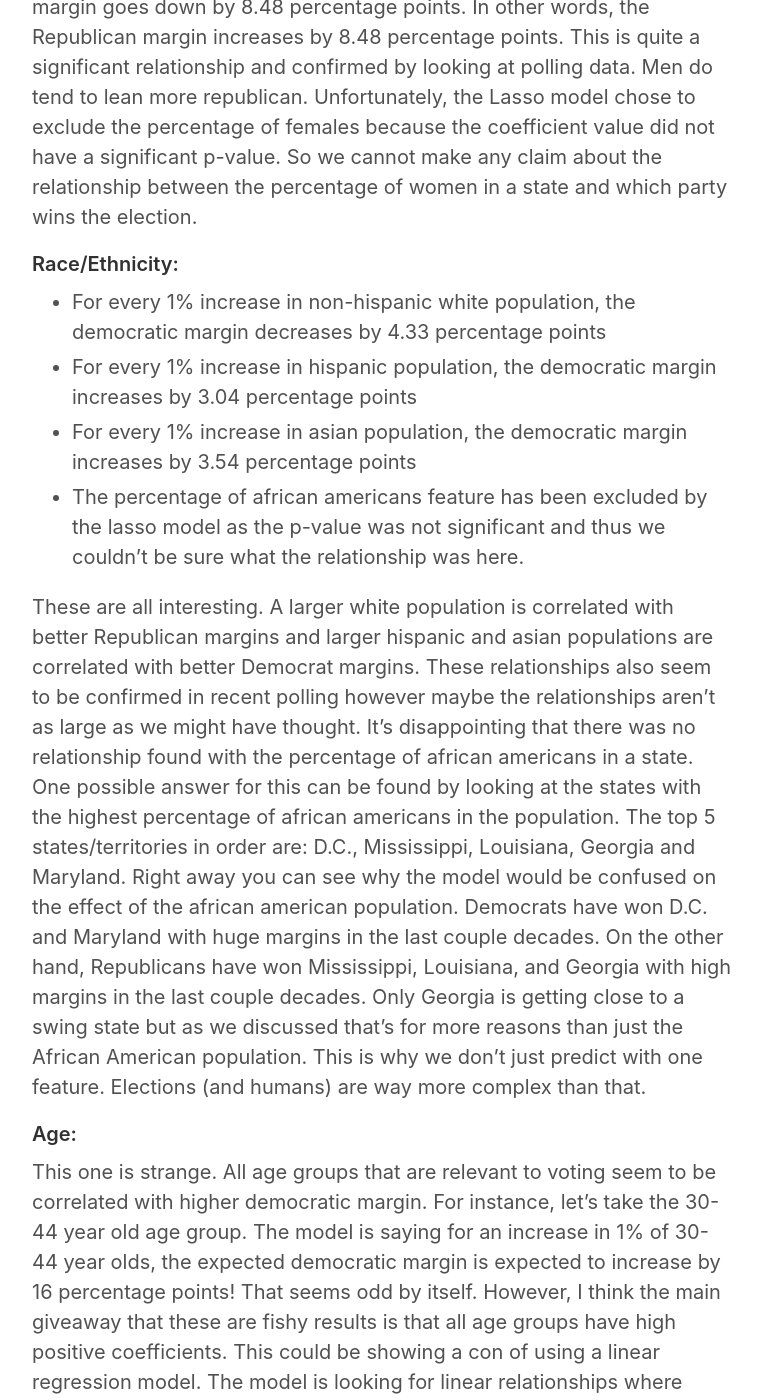
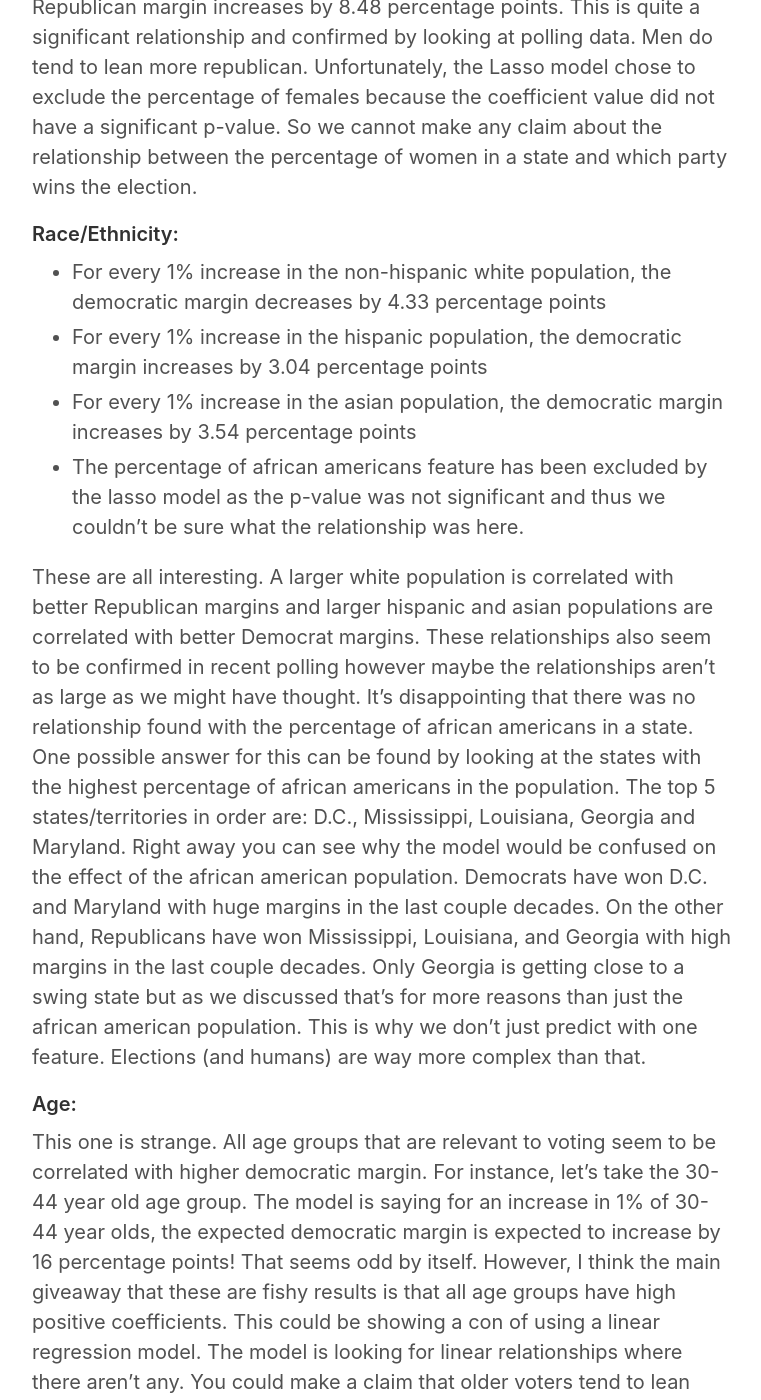
Before and after one commit to samirthanedar/samirthanedar.github.io, a Jekyll site: the page built from _posts/2020-09-14-Demographics-Election-Forecast-Model.md, in a window 1280 px wide and 1400 px high, scrolled down 6827 px. Shown: the whole window, without its empty margins (258-1019 px from the left). Built offline with Jekyll 4.4.1, drawn with Linux system fonts in a browser that asks for light colours; some of the changed text lies outside the part shown.

Commit message:
edited election forecasting blog

```diff
--- a/_posts/2020-09-14-Demographics-Election-Forecast-Model.md
+++ b/_posts/2020-09-14-Demographics-Election-Forecast-Model.md
@@ -137,12 +137,12 @@ The model has the coefficient of male population at -8.48. This means for every
 
 #### Race/Ethnicity:
 
-* For every 1% increase in non-hispanic white population, the democratic margin decreases by 4.33 percentage points
-* For every 1% increase in hispanic population, the democratic margin increases by 3.04 percentage points
-* For every 1% increase in asian population, the democratic margin increases by 3.54 percentage points
+* For every 1% increase in the non-hispanic white population, the democratic margin decreases by 4.33 percentage points
+* For every 1% increase in the hispanic population, the democratic margin increases by 3.04 percentage points
+* For every 1% increase in the asian population, the democratic margin increases by 3.54 percentage points
 * The percentage of african americans feature has been excluded by the lasso model as the p-value was not significant and thus we couldn’t be sure what the relationship was here.
 
-These are all interesting. A larger white population is correlated with better Republican margins and larger hispanic and asian populations are correlated with better Democrat margins. These relationships also seem to be confirmed in recent polling however maybe the relationships aren’t as large as we might have thought. It’s disappointing that there was no relationship found with the percentage of african americans in a state. One possible answer for this can be found by looking at the states with the highest percentage of african americans in the population. The top 5 states/territories in order are: D.C., Mississippi, Louisiana, Georgia and Maryland. Right away you can see why the model would be confused on the effect of the african american population. Democrats have won D.C. and Maryland with huge margins in the last couple decades. On the other hand, Republicans have won Mississippi, Louisiana, and Georgia with high margins in the last couple decades. Only Georgia is getting close to a swing state but as we discussed that’s for more reasons than just the African American population. This is why we don’t just predict with one feature. Elections (and humans) are way more complex than that.
+These are all interesting. A larger white population is correlated with better Republican margins and larger hispanic and asian populations are correlated with better Democrat margins. These relationships also seem to be confirmed in recent polling however maybe the relationships aren’t as large as we might have thought. It’s disappointing that there was no relationship found with the percentage of african americans in a state. One possible answer for this can be found by looking at the states with the highest percentage of african americans in the population. The top 5 states/territories in order are: D.C., Mississippi, Louisiana, Georgia and Maryland. Right away you can see why the model would be confused on the effect of the african american population. Democrats have won D.C. and Maryland with huge margins in the last couple decades. On the other hand, Republicans have won Mississippi, Louisiana, and Georgia with high margins in the last couple decades. Only Georgia is getting close to a swing state but as we discussed that’s for more reasons than just the african american population. This is why we don’t just predict with one feature. Elections (and humans) are way more complex than that.
 
 #### Age:
 
```
Also changed, not shown: other parts of _posts/2020-09-14-Demographics-Election-Forecast-Model.md (+2 -2 lines).
